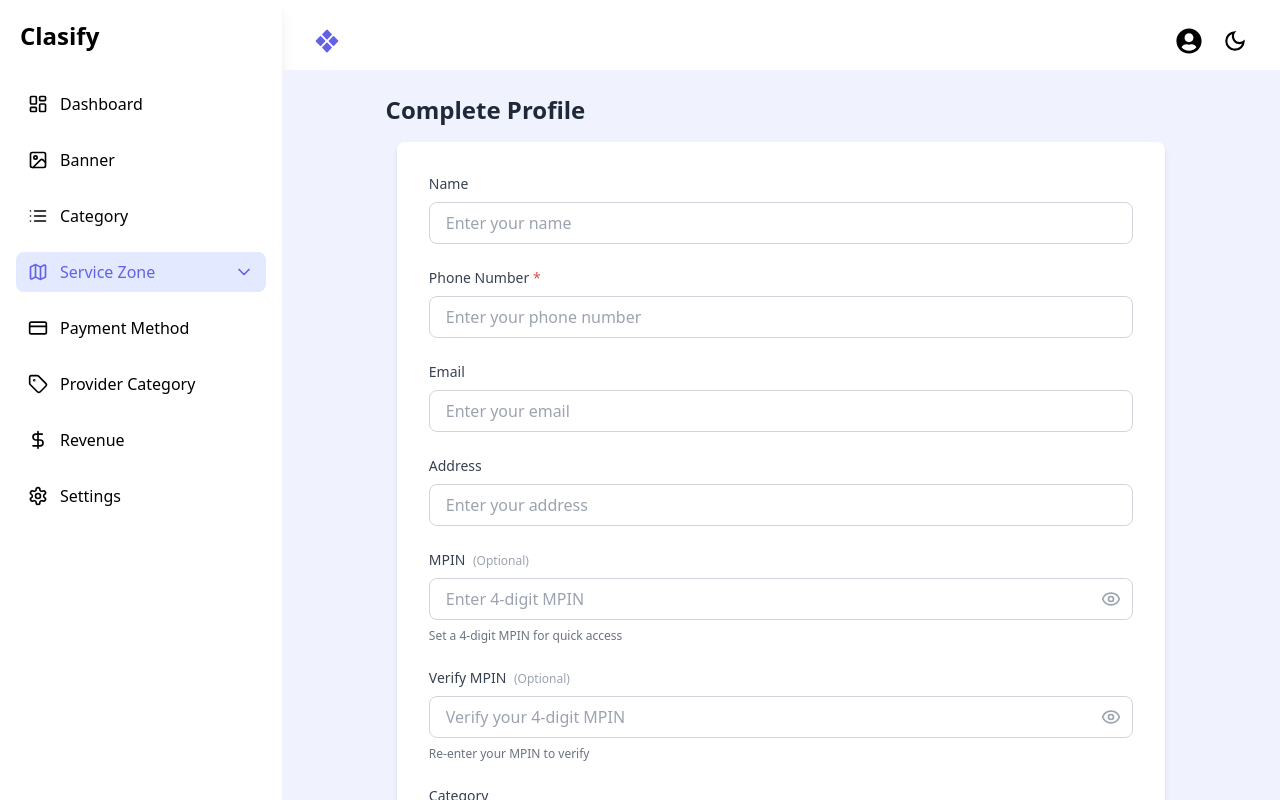
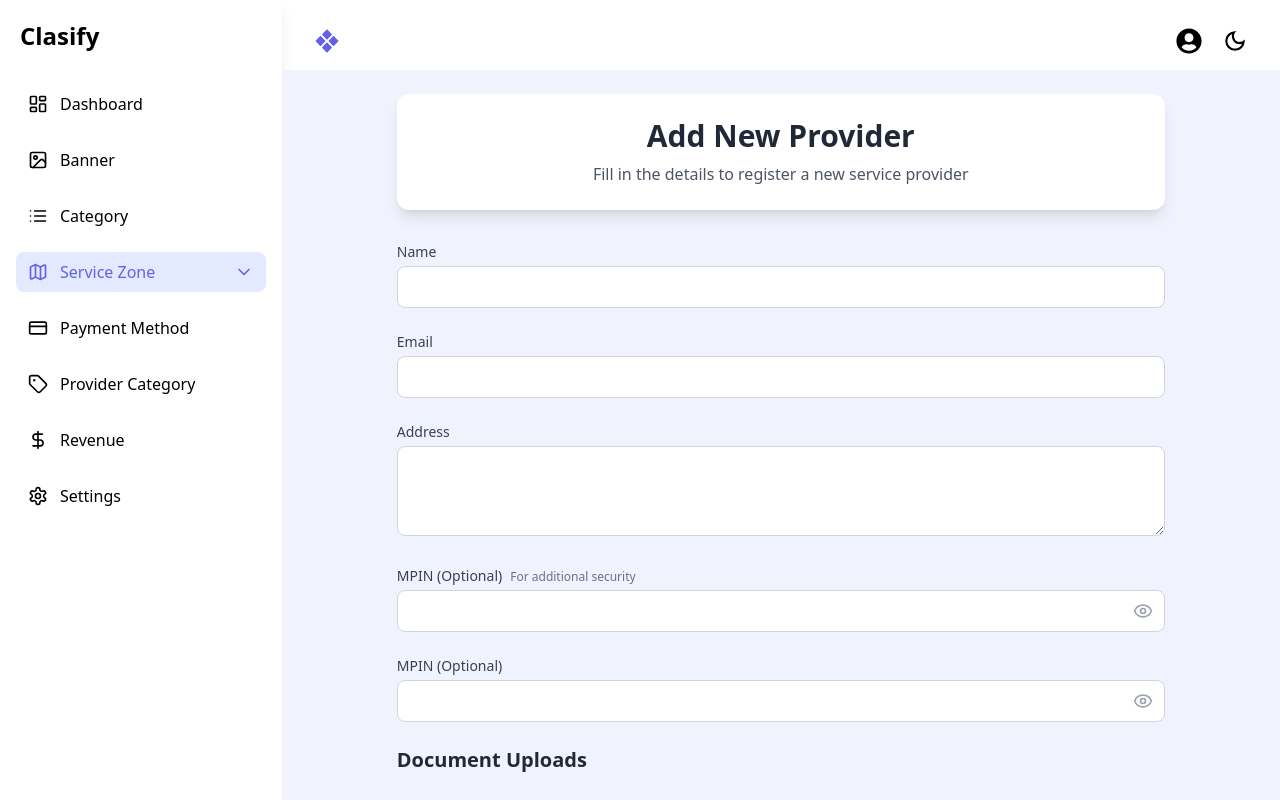
Before and after one commit to Ans521/classify_admin_fe, a React (Create React App) app: page /service-provider/add in a window 1280 px wide. Built offline with nearby package versions, Linux system fonts and the light colour scheme.

Commit message:
changes to the add provider screen

```diff
--- a/package.json
+++ b/package.json
@@ -10,6 +10,8 @@
     "@testing-library/user-event": "^13.5.0",
     "@types/jest": "^27.5.2",
     "@types/node": "^16.18.126",
+    "@types/react": "^19.0.12",
+    "@types/react-dom": "^19.0.4",
     "ajv": "^6.12.6",
     "ajv-keywords": "^3.5.2",
     "axios": "^1.8.4",
@@ -46,13 +48,11 @@
     ]
   },
   "devDependencies": {
-    "@types/react": "^19.1.0",
-    "@types/react-dom": "^19.1.1",
     "@types/react-icons": "^3.0.0",
     "autoprefixer": "^10.4.21",
     "postcss": "^8.5.3",
     "react-router-dom": "^7.4.0",
     "tailwindcss": "^3.4.17",
-    "typescript": "^4.9.5"
+    "typescript": "^5.8.2"
   }
 }
--- a/src/component/ProviderList/addProvider.tsx
+++ b/src/component/ProviderList/addProvider.tsx
@@ -1,53 +1,112 @@
 import React, { useState } from 'react';
-import { ChevronDown, Eye, EyeOff } from 'lucide-react';
+import { ChevronDown, Eye, EyeOff, X } from 'lucide-react';
 import Sidebar from '../sidebar/sidebar';
 import Navbar from '../navbar/navbar';
+import axios from 'axios';
+// import { FaProjectDiagram } from 'react-icons/fa';
+import { Link } from 'react-router-dom';
 
 interface FormData {
   name: string;
-  phone: string;
   email: string;
+  // phoneNo: string;
+  password: string;
+  mpin: string;
   address: string;
-  category: string;
-  subCategory: string;
-  mpin: string;
-  mpinVerify: string;
+  aadharCard: File | null;
+  drivingLicense: File | null;
+  panCard: File | null;
 }
 
 const AddProvider: React.FC = () => {
   const [formData, setFormData] = useState<FormData>({
-    name: '',
-    phone: '',
-    email: '',
-    address: '',
-    category: '',
-    subCategory: '',
-    mpin: '',
-    mpinVerify: ''
+    name: "",
+    email: "",
+    // phoneNo: "",
+    address: "",
+    password: "",
+    mpin: "",
+    aadharCard: null,
+    drivingLicense: null,
+    panCard: null,
   });
 
+  const [showPassword, setShowPassword] = useState(false);
   const [showMpin, setShowMpin] = useState(false);
-  const [showMpinVerify, setShowMpinVerify] = useState(false);
+  const [previewUrls, setPreviewUrls] = useState<{
+    aadharCard: string | null;
+    drivingLicense: string | null;
+    panCard: string | null;
+  }>({
+    aadharCard: null,
+    drivingLicense: null,
+    panCard: null,
+  });
 
-  // Mock data for dropdowns
-  const categories = ['Salon', 'Spa', 'Wellness', 'Beauty'];
-  const subCategories = ['Hair Care', 'Skin Care', 'Massage', 'Nail Care'];
-
-  const handleChange = (e: React.ChangeEvent<HTMLInputElement | HTMLSelectElement>) => {
+  const handleInputChange = (e: React.ChangeEvent<HTMLInputElement | HTMLTextAreaElement>) => {
     const { name, value } = e.target;
-    setFormData(prev => ({
-      ...prev,
-      [name]: value
-    }));
+    setFormData((prev) => ({ ...prev, [name]: value }));
   };
 
-  const handleSubmit = (e: React.FormEvent) => {
+  const handleFileChange = (e: React.ChangeEvent<HTMLInputElement>, field: keyof typeof previewUrls) => {
+    const file = e.target.files?.[0];
+    if (file) {
+      // setFormData((prev) => ({ ...prev, [field]: file }));
+
+      // Create preview URL
+      const reader = new FileReader();
+      reader.onloadend = () => {
+        setPreviewUrls((prev) => ({ ...prev, [field]: reader.result as string }));
+      };
+      reader.readAsDataURL(file);
+    }
+  };
+
+  const api = axios.create({
+    'baseURL' : 'http://13.202.163.238:3000/api'
+  })
+
+  const handleSubmit = async (e: React.FormEvent) => {
     e.preventDefault();
-    if(formData.mpin !== formData.mpinVerify){
-      alert('MPINs do not match');
+    try {
+      // const formDataToSend = new FormData();
+      // Object.entries(formData).forEach(([key, value]) => {
+      //   if (value !== null) {
+      //     formDataToSend.append(key, value);
+      //   }
+      // });
+      if(formData.mpin !== formData.password){
+        alert("Mpin do not match");
         return;
       }
+      console.log(formData);
+      const response = await api.post("/add-provider", formData);
+      if (response?.status === 200) {
+        alert("Provider added successfully");
+        // Reset form
+        setFormData({
+          name: "",
+          email: "",
+          // phoneNo: "",
+          password: "",
+          mpin: "",
+          address: "",
+          aadharCard: null,
+          drivingLicense: null,
+          panCard: null,
+        });
+        setPreviewUrls({
+          aadharCard: null,
+          drivingLicense: null,
+          panCard: null,
+        });
+      }
+    } catch (error) {
+      console.error("Error adding provider:", error);
+      alert("Failed to add provider. Please try again.");
+    }
   };
+
 
   return (
     <div className="flex h-screen bg-[#FFFFFF]">
@@ -55,206 +114,246 @@ const AddProvider: React.FC = () => {
       <div className="flex-1 flex flex-col overflow-hidden">
         <Navbar />
         <div className="flex-1 overflow-y-auto bg-[#F0F2FD] p-6">
-          <div className="mb-4 ml-20">
-            <h1 className="text-2xl md:text-2xl font-bold text-gray-800">Complete Profile</h1>
+          <div className="max-w-3xl mx-auto">
+            <div className="bg-white rounded-xl shadow-lg p-6 mb-8 transform transition-all duration-300 hover:shadow-xl">
+              <h1 className="text-3xl font-bold text-gray-800 mb-2 text-center">Add New Provider</h1>
+              <p className="text-gray-600 text-center">Fill in the details to register a new service provider</p>
             </div>
 
-          {/* Form Container */}
-          <div className="max-w-3xl mx-auto bg-white rounded-lg shadow-md">
-            <form onSubmit={handleSubmit} className="p-8 space-y-6">
-              {/* Name Input */}
-              <div className="space-y-2">
-                <label htmlFor="name" className="block text-sm font-medium text-gray-700">
-                  Name
-                </label>
-                <div className="relative">
+            <form onSubmit={handleSubmit} className="space-y-6">
+              {/* Existing form fields */}
+              <div className="grid grid-cols-1 md:grid-cols-1 gap-6">
+                <div>
+                  <label className="block text-sm font-medium text-gray-700 mb-1">Name</label>
                   <input
                     type="text"
-                    id="name"
                     name="name"
                     value={formData.name}
-                    onChange={handleChange}
-                    className="w-full px-4 py-2 border border-gray-300 rounded-lg outline-none transition-all duration-200 focus:ring-2 focus:ring-[#6362E7] focus:border-[#6362E7]"
-                    placeholder="Enter your name"
+                    onChange={handleInputChange}
+                    className="w-full px-4 py-2 border border-gray-300 rounded-lg focus:ring-2 focus:ring-[#6362E7] focus:border-transparent"
                     required
                   />
                 </div>
-              </div>
 
-              {/* Phone Input */}
-              <div className="space-y-2">
-                <label htmlFor="phone" className="block text-sm font-medium text-gray-700">
-                  Phone Number <span className="text-red-500">*</span>
-                </label>
-                <div className="relative">
+                <div>
+                  <label className="block text-sm font-medium text-gray-700 mb-1">Email</label>
                   <input
-                    type="tel"
-                    id="phone"
-                    name="phone"
-                    value={formData.phone}
-                    onChange={handleChange}
-                    className="w-full px-4 py-2 border border-gray-300 rounded-lg outline-none transition-all duration-200 focus:ring-2 focus:ring-[#6362E7] focus:border-[#6362E7]"
-                    placeholder="Enter your phone number"
+                    type="email"
+                    name="email"
+                    value={formData.email}
+                    onChange={handleInputChange}
+                    className="w-full px-4 py-2 border border-gray-300 rounded-lg focus:ring-2 focus:ring-[#6362E7] focus:border-transparent"
                     required
                   />
                 </div>
-              </div>
 
-              {/* Email Input */}
-              <div className="space-y-2">
-                <label htmlFor="email" className="block text-sm font-medium text-gray-700">
-                  Email
-                </label>
-                <div className="relative">
-                  <input
-                    type="email"
-                    id="email"
-                    name="email"
-                    value={formData.email}
-                    onChange={handleChange}
-                    className="w-full px-4 py-2 border border-gray-300 rounded-lg outline-none transition-all duration-200 focus:ring-2 focus:ring-[#6362E7] focus:border-[#6362E7]"
-                    placeholder="Enter your email"
+                <div>
+                  <label className="block text-sm font-medium text-gray-700 mb-1">Address</label>
+                  <textarea
+                    name="address"
+                    value={formData.address}
+                    onChange={handleInputChange}
+                    className="w-full px-4 py-2 border border-gray-300 rounded-lg focus:ring-2 focus:ring-[#6362E7] focus:border-transparent"
+                    rows={3}
                     required
                   />
                 </div>
-              </div>
 
-              {/* Address Input */}
-              <div className="space-y-2">
-                <label htmlFor="address" className="block text-sm font-medium text-gray-700">
-                  Address
-                </label>
-                <div className="relative">
+                {/* <div>
+                  <label className="block text-sm font-medium text-gray-700 mb-1">Phone Number</label>
                   <input
-                    type="text"
-                    id="address"
-                    name="address"
-                    value={formData.address}
-                    onChange={handleChange}
-                    className="w-full px-4 py-2 border border-gray-300 rounded-lg outline-none transition-all duration-200 focus:ring-2 focus:ring-[#6362E7] focus:border-[#6362E7]"
-                    placeholder="Enter your address"
+                    type="tel"
+                    name="phoneNo"
+                    value={formData.phoneNo}
+                    onChange={handleInputChange}
+                    className="w-full px-4 py-2 border border-gray-300 rounded-lg focus:ring-2 focus:ring-[#6362E7] focus:border-transparent"
                     required
                   />
+                </div> */}
+
+                <div>
+                <label className="block text-sm font-medium text-gray-700 mb-1">
+                    MPIN (Optional)
+                    <span className="text-gray-500 text-xs ml-2">For additional security</span>
+                  </label>                  <div className="relative">
+                    <input
+                      type={showPassword ? "text" : "password"}
+                      name="password"
+                      value={formData.password}
+                      onChange={handleInputChange}
+                      className="w-full px-4 py-2 border border-gray-300 rounded-lg focus:ring-2 focus:ring-[#6362E7] focus:border-transparent pr-10"
+                    />
+                    <button
+                      type="button"
+                      onClick={() => setShowPassword(!showPassword)}
+                      className="absolute right-3 top-1/2 transform -translate-y-1/2 text-gray-400 hover:text-gray-600"
+                    >
+                      {showPassword ? <EyeOff size={20} /> : <Eye size={20} />}
+                    </button>
                   </div>
                 </div>
 
-              {/* MPIN Input */}
-              <div className="space-y-2">
-                <label htmlFor="mpin" className="block text-sm font-medium text-gray-700">
-                  MPIN <span className="text-gray-400 text-xs ml-1">(Optional)</span>
+                <div>
+                  <label className="block text-sm font-medium text-gray-700 mb-1">
+                    MPIN (Optional)
                   </label>
                   <div className="relative">
                     <input
                       type={showMpin ? "text" : "password"}
-                    id="mpin"
                       name="mpin"
                       value={formData.mpin}
-                    onChange={handleChange}
-                    maxLength={4}
-                    pattern="[0-9]*"
-                    inputMode="numeric"
-                    className="w-full px-4 py-2 border border-gray-300 rounded-lg outline-none transition-all duration-200 focus:ring-2 focus:ring-[#6362E7] focus:border-[#6362E7]"
-                    placeholder="Enter 4-digit MPIN"
+                      onChange={handleInputChange}
+                      className="w-full px-4 py-2 border border-gray-300 rounded-lg focus:ring-2 focus:ring-[#6362E7] focus:border-transparent pr-10"
                     />
                     <button
                       type="button"
                       onClick={() => setShowMpin(!showMpin)}
-                    className="absolute right-3 top-1/2 transform -translate-y-1/2 text-gray-400 hover:text-gray-600 transition-colors"
+                      className="absolute right-3 top-1/2 transform -translate-y-1/2 text-gray-400 hover:text-gray-600"
                     >
                       {showMpin ? <EyeOff size={20} /> : <Eye size={20} />}
                     </button>
                   </div>
-                <p className="text-xs text-gray-500">Set a 4-digit MPIN for quick access</p>
+                </div>
               </div>
 
-              {/* MPIN Verification Input */}
+              {/* Document Upload Fields */}
+              <div className="space-y-6">
+                <h2 className="text-xl font-semibold text-gray-800">Document Uploads</h2>
+
+                {/* Aadhar Card */}
                 <div className="space-y-2">
-                <label htmlFor="mpinVerify" className="block text-sm font-medium text-gray-700">
-                  Verify MPIN <span className="text-gray-400 text-xs ml-1">(Optional)</span>
+                  <label className="block text-sm font-medium text-gray-700">Aadhar Card</label>
+                  <div className="flex items-center space-x-4">
+                    <input
+                      type="file"
+                      accept="image/*"
+                      onChange={(e) => handleFileChange(e, 'aadharCard')}
+                      className="hidden"
+                      id="aadharCard"
+                    />
+                    <label
+                      htmlFor="aadharCard"
+                      className="px-4 py-2 bg-gray-100 text-gray-700 rounded-lg cursor-pointer hover:bg-gray-200 transition-colors"
+                    >
+                      Choose File
                     </label>
-                <div className="relative">
-                  <input
-                    type={showMpinVerify ? "text" : "password"}
-                    id="mpinVerify"
-                    name="mpinVerify"
-                    value={formData.mpinVerify}
-                    onChange={handleChange}
-                    maxLength={4}
-                    pattern="[0-9]*"
-                    inputMode="numeric"
-                    className="w-full px-4 py-2 border border-gray-300 rounded-lg outline-none transition-all duration-200 focus:ring-2 focus:ring-[#6362E7] focus:border-[#6362E7]"
-                    placeholder="Verify your 4-digit MPIN"
+                    {previewUrls.aadharCard && (
+                      <div className="relative w-24 h-24">
+                        <img
+                          src={previewUrls.aadharCard}
+                          alt="Aadhar Card Preview"
+                          className="w-full h-full object-cover rounded-lg"
                         />
                         <button
                           type="button"
-                    onClick={() => setShowMpinVerify(!showMpinVerify)}
-                    className="absolute right-3 top-1/2 transform -translate-y-1/2 text-gray-400 hover:text-gray-600 transition-colors"
+                          onClick={() => {
+                            setFormData(prev => ({ ...prev, aadharCard: null }));
+                            setPreviewUrls(prev => ({ ...prev, aadharCard: null }));
+                          }}
+                          className="absolute -top-2 -right-2 bg-red-500 text-white rounded-full p-1 hover:bg-red-600"
                         >
-                    {showMpinVerify ? <EyeOff size={20} /> : <Eye size={20} />}
+                          <X size={16} />
                         </button>
                       </div>
-                <p className="text-xs text-gray-500">Re-enter your MPIN to verify</p>
-              </div>
-
-              {/* Category Dropdown */}
-              <div className="space-y-2">
-                <label htmlFor="category" className="block text-sm font-medium text-gray-700">
-                  Category
-                </label>
-                <div className="relative">
-                  <select
-                    id="category"
-                    name="category"
-                    value={formData.category}
-                    onChange={handleChange}
-                    className="w-full px-4 py-2 border border-gray-300 rounded-lg appearance-none outline-none transition-all duration-200 focus:ring-2 focus:ring-[#6362E7] focus:border-[#6362E7]"
-                    required
-                  >
-                    <option value="">Select a category</option>
-                    {categories.map((category) => (
-                      <option key={category} value={category}>
-                        {category}
-                      </option>
-                    ))}
-                  </select>
-                  <ChevronDown className="absolute right-3 top-1/2 transform -translate-y-1/2 text-gray-400 pointer-events-none" size={20} />
+                    )}
                   </div>
                 </div>
 
-              {/* Sub Category Dropdown */}
+                {/* Driving License */}
                 <div className="space-y-2">
-                <label htmlFor="subCategory" className="block text-sm font-medium text-gray-700">
-                  Sub Category
+                  <label className="block text-sm font-medium text-gray-700">
+                    Driving License (Optional)
+                    <span className="text-gray-500 text-xs ml-2">Upload if available</span>
                   </label>
-                <div className="relative">
-                  <select
-                    id="subCategory"
-                    name="subCategory"
-                    value={formData.subCategory}
-                    onChange={handleChange}
-                    className="w-full px-4 py-2 border border-gray-300 rounded-lg appearance-none outline-none transition-all duration-200 focus:ring-2 focus:ring-[#6362E7] focus:border-[#6362E7]"
-                    required
+                  <div className="flex items-center space-x-4">
+                    <input
+                      type="file"
+                      accept="image/*"
+                      onChange={(e) => handleFileChange(e, 'drivingLicense')}
+                      className="hidden"
+                      id="drivingLicense"
+                    />
+                    <label
+                      htmlFor="drivingLicense"
+                      className="px-4 py-2 bg-gray-100 text-gray-700 rounded-lg cursor-pointer hover:bg-gray-200 transition-colors"
                     >
-                    <option value="">Select a sub category</option>
-                    {subCategories.map((subCategory) => (
-                      <option key={subCategory} value={subCategory}>
-                        {subCategory}
-                      </option>
-                    ))}
-                  </select>
-                  <ChevronDown className="absolute right-3 top-1/2 transform -translate-y-1/2 text-gray-400 pointer-events-none" size={20} />
+                      Choose File
+                    </label>
+                    {previewUrls.drivingLicense && (
+                      <div className="relative w-24 h-24">
+                        <img
+                          src={previewUrls.drivingLicense}
+                          alt="Driving License Preview"
+                          className="w-full h-full object-cover rounded-lg"
+                        />
+                        <button
+                          type="button"
+                          onClick={() => {
+                            setFormData(prev => ({ ...prev, drivingLicense: null }));
+                            setPreviewUrls(prev => ({ ...prev, drivingLicense: null }));
+                          }}
+                          className="absolute -top-2 -right-2 bg-red-500 text-white rounded-full p-1 hover:bg-red-600"
+                        >
+                          <X size={16} />
+                        </button>
+                      </div>
+                    )}
                   </div>
                 </div>
 
-              {/* Submit Button */}
-              <div className="pt-4">
+                {/* PAN Card */}
+                <div className="space-y-2">
+                  <label className="block text-sm font-medium text-gray-700">PAN Card</label>
+                  <div className="flex items-center space-x-4">
+                    <input
+                      type="file"
+                      accept="image/*"
+                      onChange={(e) => handleFileChange(e, 'panCard')}
+                      className="hidden"
+                      id="panCard"
+                    />
+                    <label
+                      htmlFor="panCard"
+                      className="px-4 py-2 bg-gray-100 text-gray-700 rounded-lg cursor-pointer hover:bg-gray-200 transition-colors"
+                    >
+                      Choose File
+                    </label>
+                    {previewUrls.panCard && (
+                      <div className="relative w-24 h-24">
+                        <img
+                          src={previewUrls.panCard}
+                          alt="PAN Card Preview"
+                          className="w-full h-full object-cover rounded-lg"
+                        />
+                        <button
+                          type="button"
+                          onClick={() => {
+                            setFormData(prev => ({ ...prev, panCard: null }));
+                            setPreviewUrls(prev => ({ ...prev, panCard: null }));
+                          }}
+                          className="absolute -top-2 -right-2 bg-red-500 text-white rounded-full p-1 hover:bg-red-600"
+                        >
+                          <X size={16} />
+                        </button>
+                      </div>
+                    )}
+                  </div>
+                </div>
+              </div>
+
+              <div className="flex justify-center space-x-4">
                 <button
                   type="submit"
-                  onClick={handleSubmit}
-                  className="w-full bg-[#6362E7] text-white py-2.5 px-4 rounded-lg hover:bg-[#5251c7] transition-all duration-200 outline-none focus:ring-2 focus:ring-[#6362E7] focus:ring-offset-2"
+                  className="px-8 py-3 bg-[#6362E7] text-white font-semibold rounded-lg shadow-md hover:bg-[#5251c7] focus:outline-none focus:ring-2 focus:ring-[#6362E7] focus:ring-opacity-50 transform transition-all duration-300 hover:scale-105"
                 >
-                  Next
+                  Add Provider
                 </button>
+                <Link
+                  to="/service-provider/view"
+                  className="px-8 py-3 bg-gray-200 text-gray-700 font-semibold rounded-lg shadow-md hover:bg-gray-300 focus:outline-none focus:ring-2 focus:ring-gray-400 focus:ring-opacity-50 transform transition-all duration-300 hover:scale-105"
+                >
+                  Cancel
+                </Link>
               </div>
             </form>
           </div>
--- a/src/component/ProviderList/providerList.tsx
+++ b/src/component/ProviderList/providerList.tsx
@@ -3,9 +3,8 @@ import Navbar from "../navbar/navbar";
 import Sidebar from "../sidebar/sidebar";
 import { useLocation } from "react-router-dom";
 
-const ProviderList: React.FC = () => {
+const ProviderList = () => {
   const location = useLocation();
-  console.log(location.pathname);
   return (
     location.pathname === "/service-provider" && (
       <div className="flex flex-col w-full h-full">
--- a/src/component/navbar/navbar.tsx
+++ b/src/component/navbar/navbar.tsx
@@ -1,12 +1,12 @@
 import React from 'react';
-import {PiDiamondsFourFill}from "react-icons/pi";
+import { PiDiamondsFourFill } from "react-icons/pi";
 import { FaUserCircle } from "react-icons/fa";
 import { MdOutlineDarkMode } from "react-icons/md";
 const Navbar: React.FC = () => {
   return (
     <div className="flex w-full mt-3 justify-between gap-4 p-4">
           <div className="flex-1 ml-4 cursor-pointer">
-          <PiDiamondsFourFill size={26} className="text-[#6362E7]" />
+            <PiDiamondsFourFill size={26} className="text-[#6362E7]"/>
           </div>
           <div className="flex gap-5 cursor-pointer mr-4">
             <FaUserCircle size={26}/>
```
Also changed, not shown: src/component/ProviderList/viewProviders.tsx (+49 -7 lines), src/component/userdocument/UserDocument.tsx (+15 -11 lines), tsconfig.json (+12 -5 lines). Lines whose indentation alone changed are shown as unchanged.
